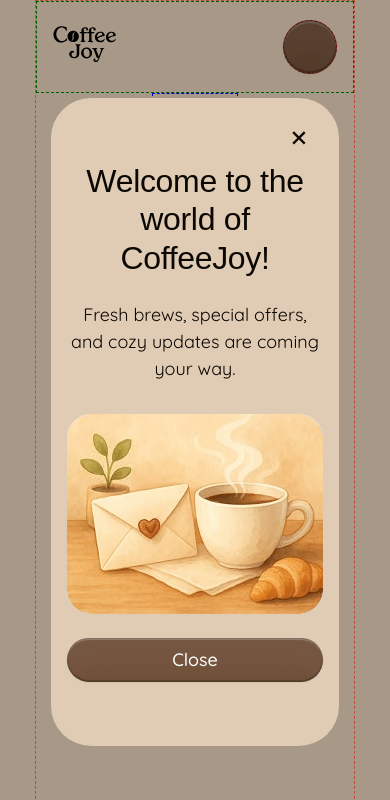
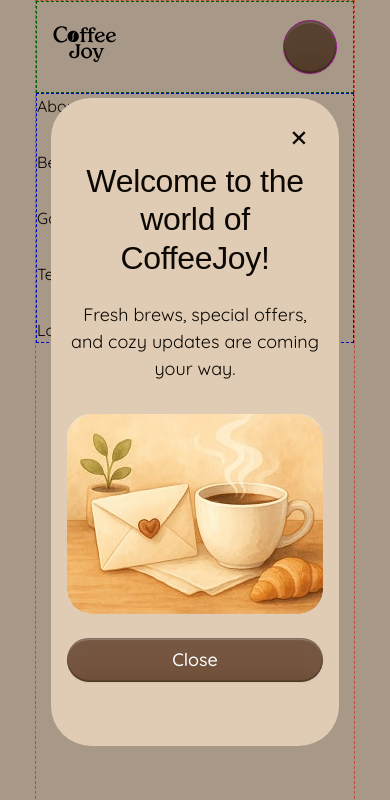
Before and after one commit to Commercial-team-projects/coffee-joy, a website built with Vite: page src/index.html in a window 390 px wide. Shown: the top 800 px of the page. Built offline with nearby package versions, Linux system fonts and the light colour scheme; files whose address does not match are found by name; a web font is replaced by a local one.

Commit message:
Fix paddings

```diff
--- a/src/css/mobile-menu.css
+++ b/src/css/mobile-menu.css
@@ -52,31 +52,26 @@ button{
 
 }
 .mobile-menu-close-btn {
-    width: 48px;
-    height: 48px;
+    width: 11px;
+    height: 11px;
     padding: 26px;
-
+    fill:blue;
     display: flex;
     justify-content: center;
     align-items: center;
-    border: 1px darkred dashed;
+    border: 1px fuchsia dashed;
 }
 .mobile-logo{}
 
 
-
-
-
-
 .navigation-mobile{
-    border: 1px dashed blue;
+    width: 100%;
 }
 .navigation-list {
+    border: 1px dashed blue;
     display: flex;
     flex-direction: column;
     gap: 32px;
-    margin-bottom: auto;
-    width: 100%;
 }
 .mobile-menu-link{
     font-size: 16px;
--- a/src/partials/mobile-menu.html
+++ b/src/partials/mobile-menu.html
@@ -8,7 +8,7 @@
       </a>
       <button type="submit" class="mobile-menu-close-btn">
         <svg class="mobile-menu-close-btn-icon" width="8" height="8">
-          <use href="/img/sprite.svg#icon-modal-close"></use>
+          <use href="/img/sprite.svg#icon-menu-close"></use>
         </svg>
       </button>
     </div>
```
